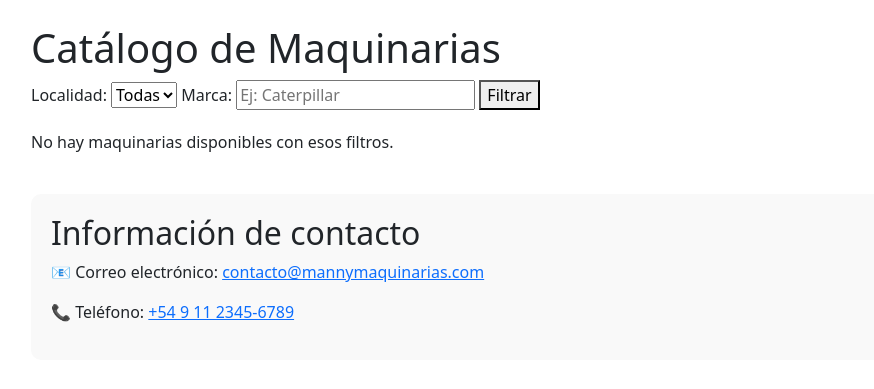
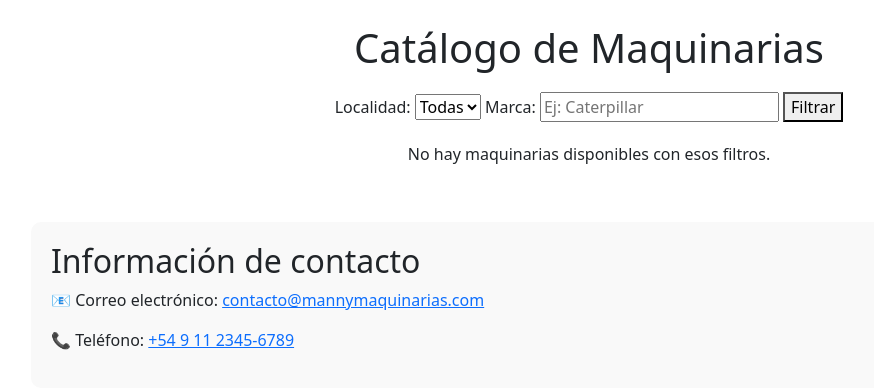
Before and after one commit to SantyChQu/ProyectoIngeCopia, a Django app: page / in a window 1280 px wide. Shown: the part 98-487 px from the top of the page, without its empty margins (51-925 px from the left). Run offline with Django 5.2, Linux system fonts and the light colour scheme; data that the repository does not hold is empty.

Commit message:
A ver si ya terminoo

```diff
--- a/General/templates/PaginaPrincipal.html
+++ b/General/templates/PaginaPrincipal.html
@@ -8,9 +8,13 @@
 <style>
     .filtros {
        margin-bottom: 20px;
+       text-align: center;
+    }
+    h1 {
+      margin-bottom: 20px;
+      text-align: center;
     }
 </style>
-
 <div class="filtros">
     <form method="get">
         <label for="localidad">Localidad:</label>
@@ -29,7 +33,7 @@
         <button type="submit">Filtrar</button>
     </form>
 </div>
-
+<div class = "contenedor">
   {% for maquinaria in maquinarias %}
       <div class="maquinaria">
           <div class="info-superior">
@@ -86,7 +90,7 @@
   {% empty %}
       <p>No hay maquinarias disponibles con esos filtros.</p>
   {% endfor %}
-
+</div>
 {% include "footer.html" %}
 <script>
   function abrirModal(id) {
@@ -110,10 +114,15 @@ window.onclick = function(event) {
 
 
 <style>
+.contenedor{
+  display: flex;
+  flex-direction: column;
+  align-items: center;
+  width: 100%;
+}
 .maquinaria {
   display: flex;
-  gap: 20px; /* espacio entre columnas */
-  align-items: flex-start;
+  gap: 20px;
   border: 1px solid #ddd;
   padding: 15px;
   border-radius: 8px;
```
Lines whose indentation alone changed are shown as unchanged.
